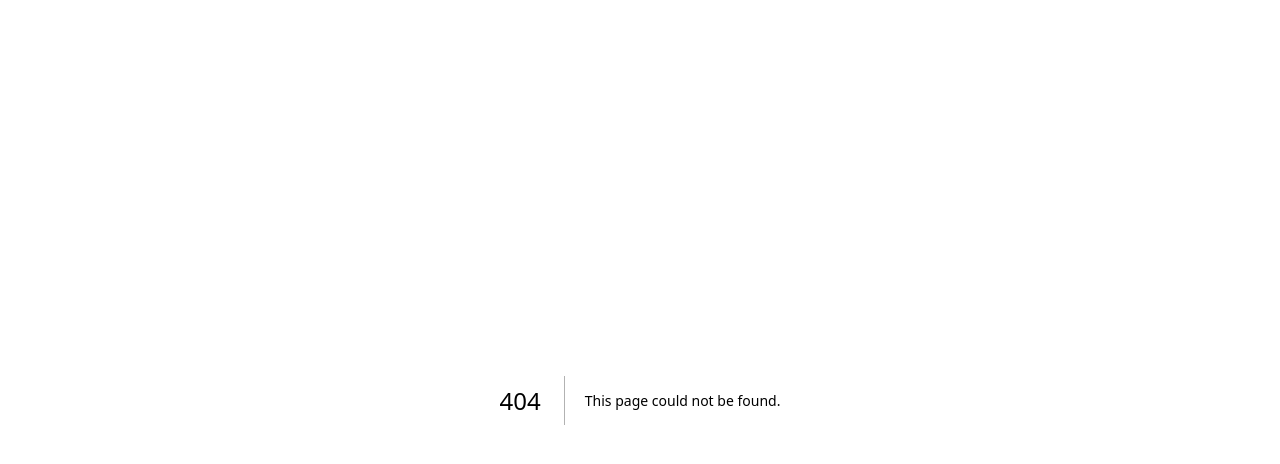
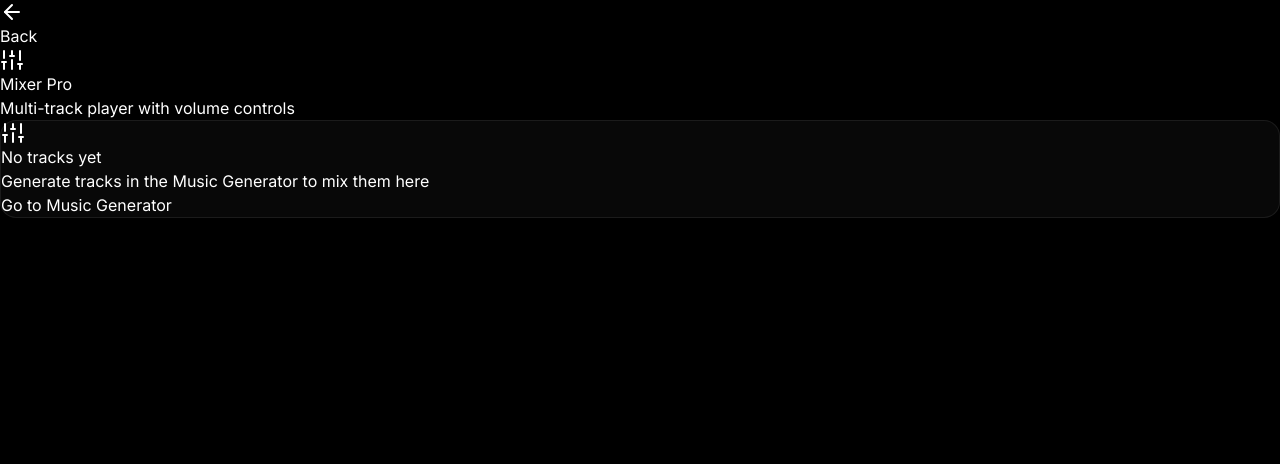
Before and after one commit to jono420dante-art/dieter-pro, a Next.js app: page /mixer in a window 1280 px wide. Before the commit this address had no page. Shown: the top 464 px of the page. Built offline with nearby package versions, Linux system fonts and the light colour scheme.

Commit message:
feat: add mixer page with multi-track player and volume controls

```diff
--- /dev/null
+++ b/app/mixer/page.tsx
@@ -0,0 +1,120 @@
+'use client'
+
+import { useState, useRef } from 'react'
+import { Sliders, Play, Pause, Square, Download, ArrowLeft } from 'lucide-react'
+import Link from 'next/link'
+import { toast } from 'sonner'
+import { useAppStore } from '@/lib/store'
+
+export default function MixerPage() {
+  const { tracks } = useAppStore()
+  const [playing, setPlaying] = useState<string | null>(null)
+  const [volumes, setVolumes] = useState<Record<string, number>>({})
+  const audioRefs = useRef<Record<string, HTMLAudioElement>>({})
+
+  const getVolume = (id: string) => volumes[id] ?? 80
+
+  const togglePlay = (track: { id: string; audioUrl: string }) => {
+    if (playing === track.id) {
+      audioRefs.current[track.id]?.pause()
+      setPlaying(null)
+    } else {
+      if (playing && audioRefs.current[playing]) {
+        audioRefs.current[playing].pause()
+      }
+      if (!audioRefs.current[track.id]) {
+        audioRefs.current[track.id] = new Audio(track.audioUrl)
+        audioRefs.current[track.id].onended = () => setPlaying(null)
+      }
+      audioRefs.current[track.id].volume = getVolume(track.id) / 100
+      audioRefs.current[track.id].play()
+      setPlaying(track.id)
+    }
+  }
+
+  const setVolume = (id: string, vol: number) => {
+    setVolumes(v => ({ ...v, [id]: vol }))
+    if (audioRefs.current[id]) {
+      audioRefs.current[id].volume = vol / 100
+    }
+  }
+
+  return (
+    <main className="min-h-screen bg-black p-8">
+      <div className="max-w-4xl mx-auto">
+        <Link href="/" className="flex items-center gap-2 text-gray-400 hover:text-white mb-8 transition-colors">
+          <ArrowLeft className="w-4 h-4" /> Back
+        </Link>
+
+        <div className="flex items-center gap-3 mb-8">
+          <div className="w-12 h-12 rounded-xl bg-red-500/20 flex items-center justify-center">
+            <Sliders className="w-6 h-6 text-red-400" />
+          </div>
+          <div>
+            <h1 className="text-2xl font-bold text-white">Mixer Pro</h1>
+            <p className="text-gray-400">Multi-track player with volume controls</p>
+          </div>
+        </div>
+
+        {tracks.length === 0 ? (
+          <div className="glass-card p-12 text-center">
+            <Sliders className="w-16 h-16 text-gray-600 mx-auto mb-4" />
+            <h3 className="text-white text-xl font-semibold mb-2">No tracks yet</h3>
+            <p className="text-gray-400 mb-6">Generate tracks in the Music Generator to mix them here</p>
+            <Link href="/music-generator" className="bg-[#00ff87] text-black font-bold px-6 py-3 rounded-xl hover:bg-[#00cc6a] transition-colors">
+              Go to Music Generator
+            </Link>
+          </div>
+        ) : (
+          <div className="space-y-4">
+            {tracks.map((track) => (
+              <div key={track.id} className="glass-card p-4 flex items-center gap-6">
+                <button
+                  onClick={() => togglePlay(track)}
+                  className="w-12 h-12 rounded-full bg-[#00ff87] flex items-center justify-center hover:bg-[#00cc6a] transition-colors flex-shrink-0"
+                >
+                  {playing === track.id
+                    ? <Pause className="w-5 h-5 text-black" />
+                    : <Play className="w-5 h-5 text-black ml-0.5" />}
+                </button>
+
+                <div className="flex-1 min-w-0">
+                  <p className="text-white font-medium truncate">{track.title}</p>
+                  <p className="text-gray-400 text-sm">{track.genre} · {track.mood} · {track.bpm} BPM</p>
+                  {playing === track.id && (
+                    <div className="flex gap-1 mt-2">
+                      {Array.from({ length: 20 }).map((_, i) => (
+                        <div
+                          key={i}
+                          className="wave-bar w-1 bg-[#00ff87] rounded-full"
+                          style={{ height: `${Math.random() * 20 + 8}px`, animationDelay: `${i * 0.05}s` }}
+                        />
+                      ))}
+                    </div>
+                  )}
+                </div>
+
+                <div className="flex items-center gap-3 flex-shrink-0">
+                  <span className="text-gray-400 text-xs">{getVolume(track.id)}%</span>
+                  <input
+                    type="range" min={0} max={100}
+                    value={getVolume(track.id)}
+                    onChange={(e) => setVolume(track.id, Number(e.target.value))}
+                    className="w-24 accent-[#00ff87]"
+                  />
+                  <a
+                    href={track.audioUrl}
+                    download={`${track.title}.mp3`}
+                    className="p-2 rounded-lg bg-white/10 hover:bg-white/20 transition-colors"
+                  >
+                    <Download className="w-4 h-4 text-white" />
+                  </a>
+                </div>
+              </div>
+            ))}
+          </div>
+        )}
+      </div>
+    </main>
+  )
+}
```
